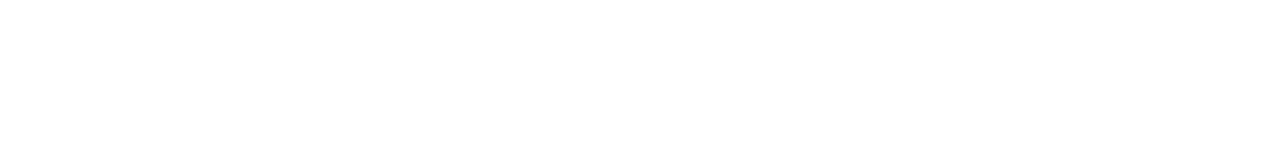
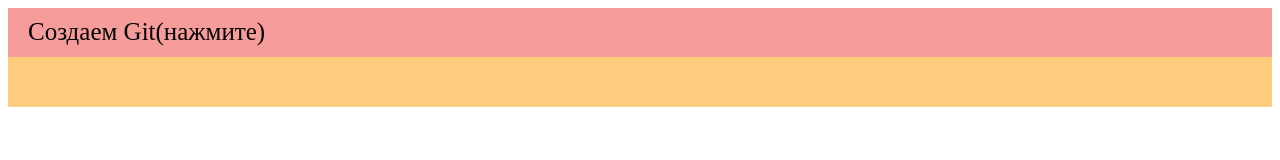
Before and after one commit to UmiKitsune/Gulp_project, a plain HTML site: page src/index.html in a window 1280 px wide. Drawn offline with Linux system fonts and the light colour scheme.

Commit message:
создаем header

```diff
--- a/src/css/style.css
+++ b/src/css/style.css
@@ -0,0 +1,20 @@
+main, header, footer{
+    width: 100%;
+    margin: 0;
+    font-size: 25px;
+}
+
+.red {
+    background: #f69c9a;
+    height: 49px;
+}
+.red > span {
+    display: inline-block;
+    margin-left: 20px;
+    margin-top: 10px;
+}
+
+.orange {
+    background: #fecd7e;
+    height: 50px;
+}
--- a/src/index.html
+++ b/src/index.html
@@ -1,11 +1,23 @@
 <!DOCTYPE html>
 <html lang="en">
+
 <head>
     <meta charset="UTF-8">
     <meta name="viewport" content="width=device-width, initial-scale=1.0">
-    <title>Document</title>
+    <link rel="stylesheet" href="css/style.css">
+    <title>Gulp-rainbow</title>
 </head>
+
 <body>
+    <header>
+        <div class="red">
+            <span>Создаем Git(нажмите)</span>
+        </div>
+        <div class="orange"></div>
+    </header>
 
+
+    <script src="js/script.js"></script>
 </body>
+
 </html>
```
